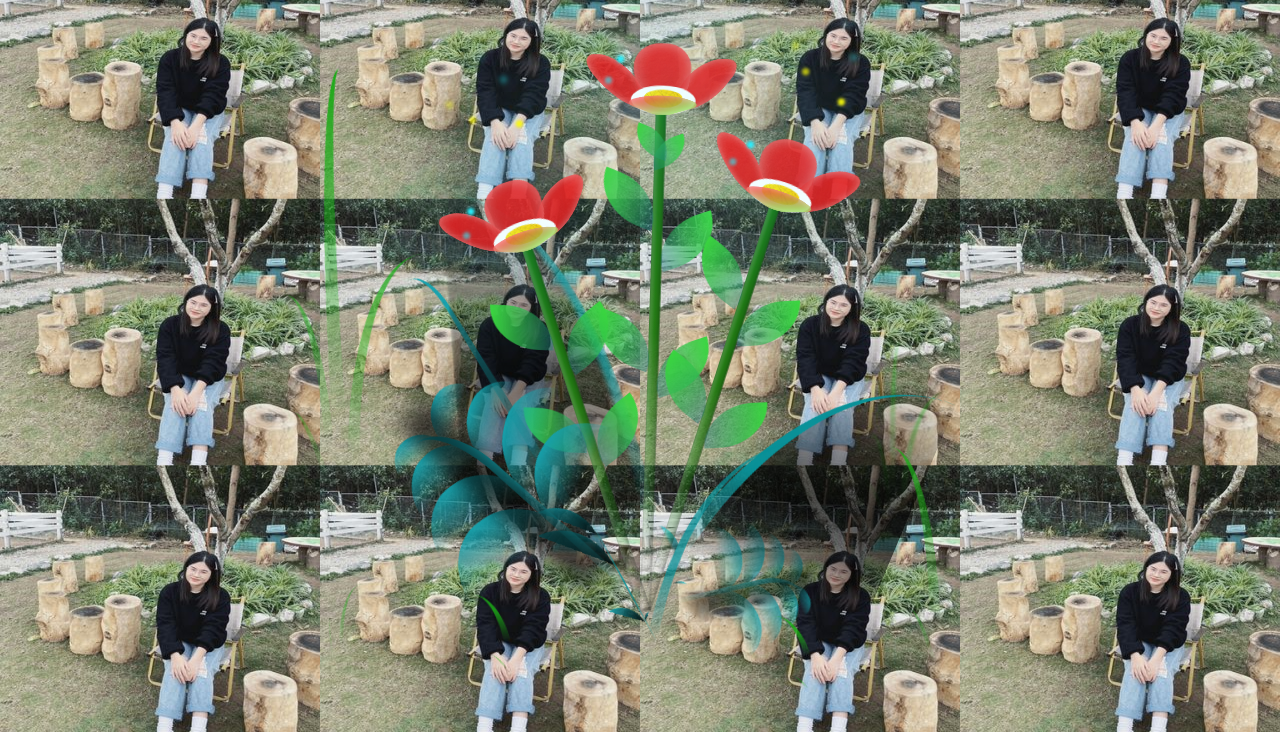
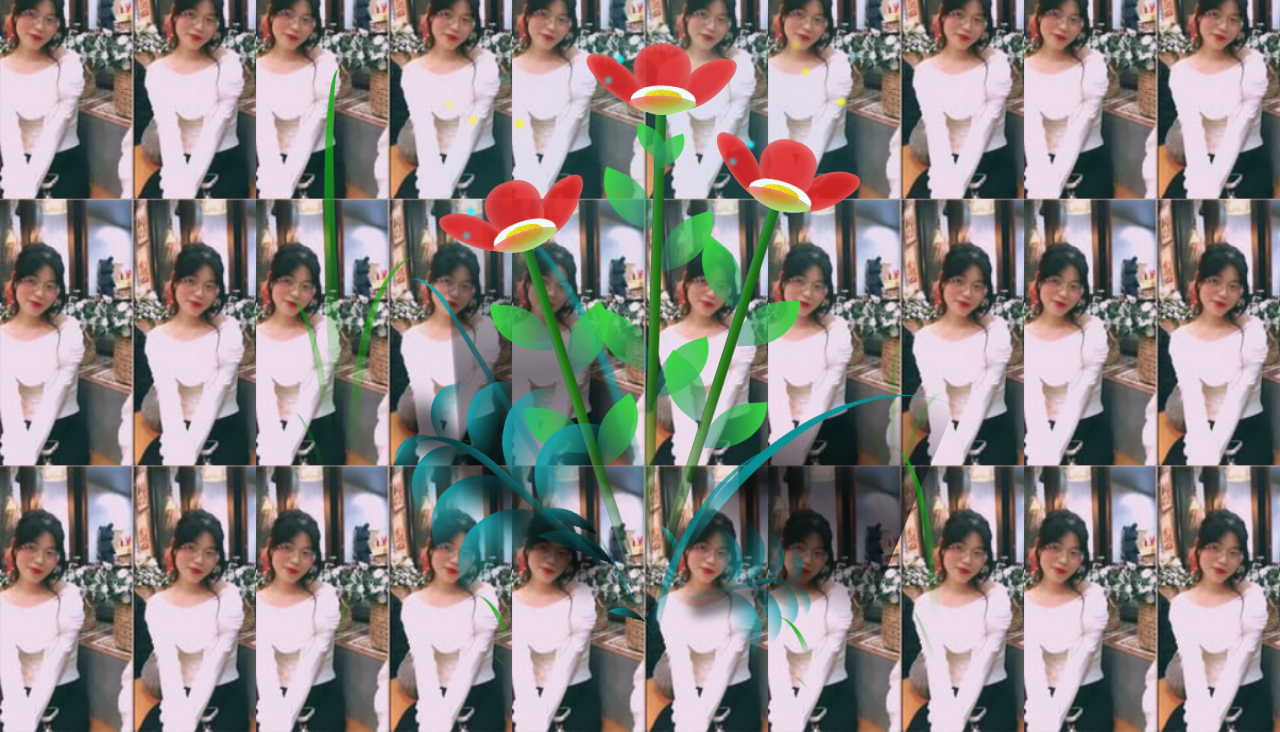
Before and after one commit to vbd5421/day83, a website: page index.html in a window 1280 px wide. Shown: the part 68-800 px from the top of the page. Drawn offline with Linux system fonts and the light colour scheme.

Commit message:
Update style.css

```diff
--- a/style.css
+++ b/style.css
@@ -11,7 +11,7 @@
 }
 
 body {
-  background-image: url("/img.jpg");
+  background-image: url("/1.png");
   background-repeat:round;
   display: flex;
   align-items: flex-end;
```
